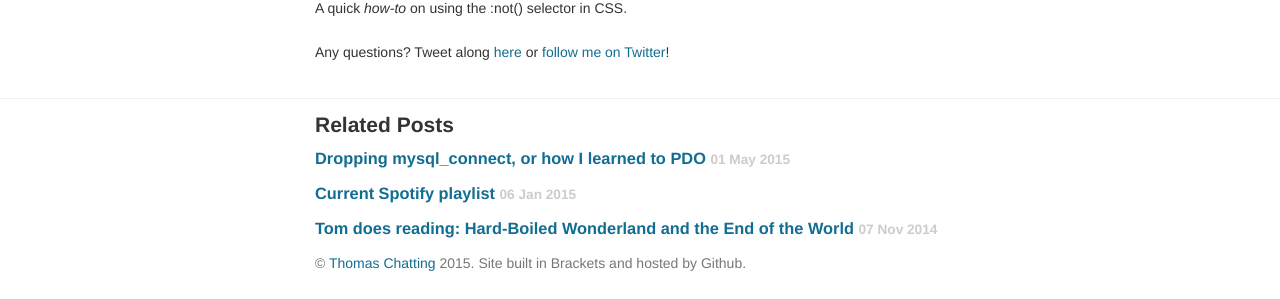
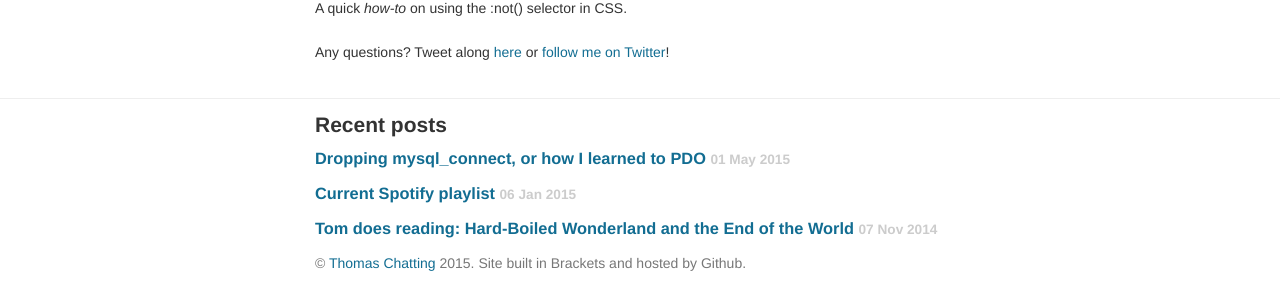
Before and after one commit to tomchatting/tomchatting.github.io, a Jekyll site: the page built from _posts/2013-11-24-css-now.markdown, in a window 1280 px wide. Shown: the part 242-541 px from the top of the page. Built offline with Jekyll 4.4.1, drawn with Linux system fonts in a browser that asks for light colours.

Commit message:
"Various bug fixes"
Should be recent not related

```diff
--- a/_layouts/post.html
+++ b/_layouts/post.html
@@ -24,7 +24,7 @@ layout: default
 
 
 <aside class="related">
-  <h2>Related Posts</h2>
+  <h2>Recent posts</h2>
   <ul class="related-posts">
     {% for post in site.related_posts limit:3 %}
       <li>
```
